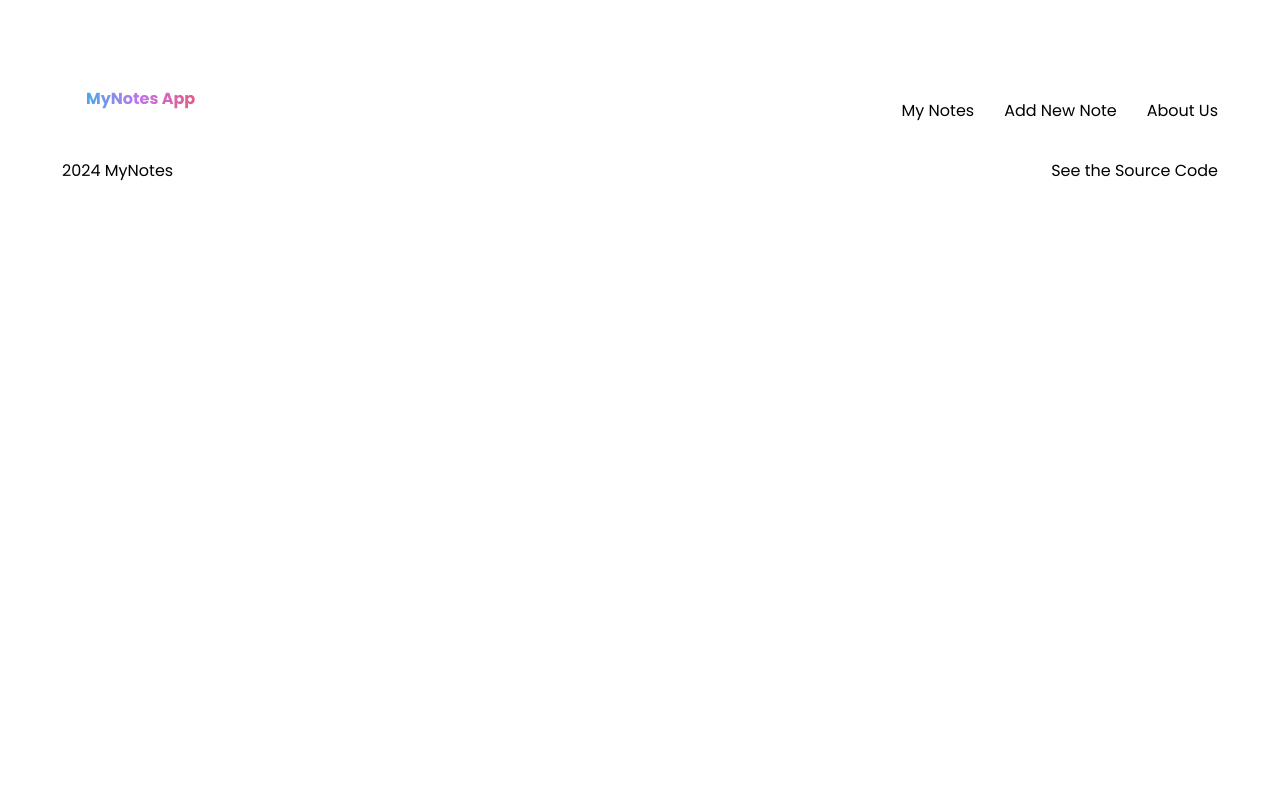
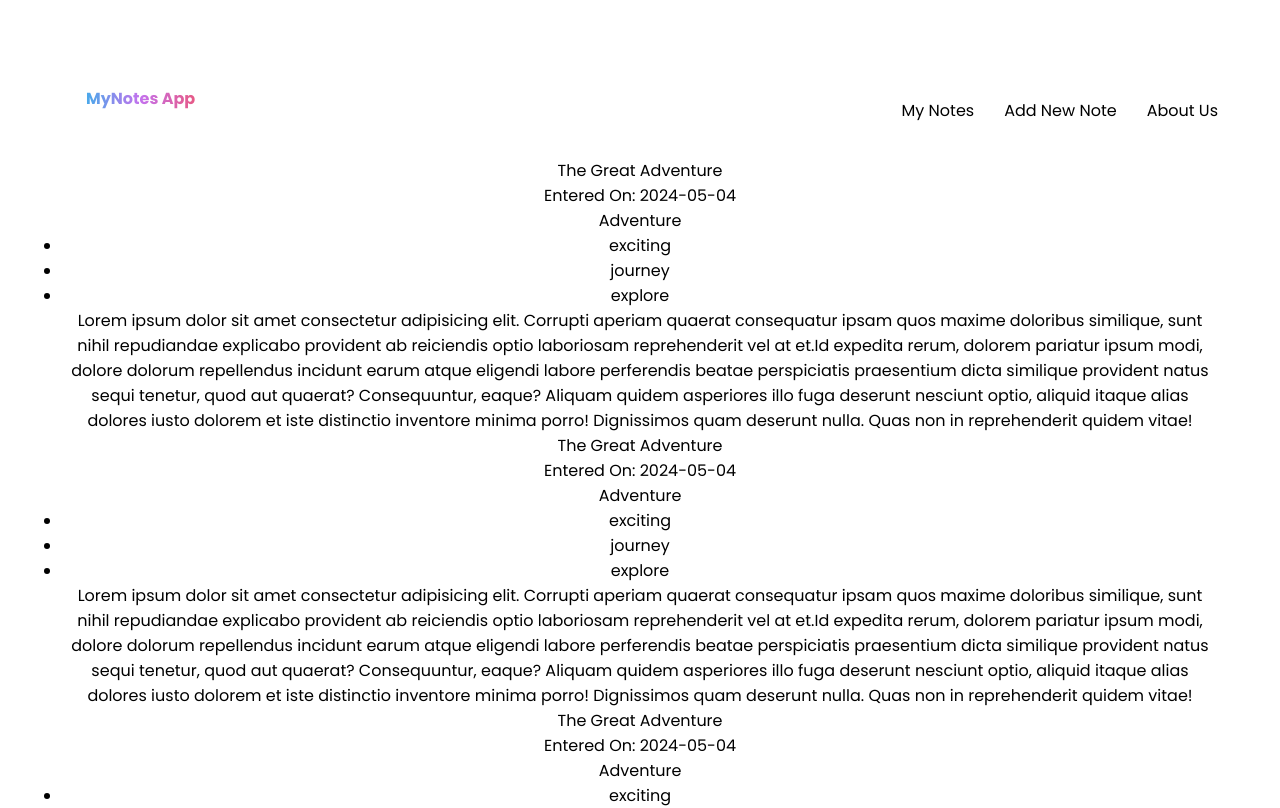
Before and after one commit to ayoublos/note-taking-note, a React (Vite) app: page / in a window 1280 px wide. Shown: the top 808 px of the page. Built offline with nearby package versions, Linux system fonts and the light colour scheme.

Commit message:
add one note

```diff
--- a/src/components/note/Note.jsx
+++ b/src/components/note/Note.jsx
@@ -1,3 +1,14 @@
-export default function Note(){
-    return (<></>)
+export default function Note({note}){
+
+    return (
+        <div className="singleNote">
+            <div className="singNote__container">
+                <h2>{note.title}</h2>
+                <h3>Entered On: {note.date}</h3>
+                <h3>{note.category}</h3>
+                <ul>{note.tags.map((tag,i) => <li key={i}>{tag}</li>)}</ul>
+                <p>{note.content}</p>
+            </div>
+        </div>
+    )
 }
--- a/src/data/data.json
+++ b/src/data/data.json
@@ -1,14 +1,26 @@
-[{
+[
+  {
     "id": "1",
     "title": "The Great Adventure",
     "category": "Adventure",
     "tags": ["exciting", "journey", "explore"],
-    "content": "Once upon a time, in a land far away...",
+    "content": "Lorem ipsum dolor sit amet consectetur adipisicing elit. Corrupti aperiam quaerat consequatur ipsam quos maxime doloribus similique, sunt nihil repudiandae explicabo provident ab reiciendis optio laboriosam reprehenderit vel at et.Id expedita rerum, dolorem pariatur ipsum modi, dolore dolorum repellendus incidunt earum atque eligendi labore perferendis beatae perspiciatis praesentium dicta similique provident natus sequi tenetur, quod aut quaerat? Consequuntur, eaque? Aliquam quidem asperiores illo fuga deserunt nesciunt optio, aliquid itaque alias dolores iusto dolorem et iste distinctio inventore minima porro! Dignissimos quam deserunt nulla. Quas non in reprehenderit quidem vitae!",
+    "date": "2024-05-04"
+  },
+  {
+    "id": "1",
+    "title": "The Great Adventure",
+    "category": "Adventure",
+    "tags": ["exciting", "journey", "explore"],
+    "content": "Lorem ipsum dolor sit amet consectetur adipisicing elit. Corrupti aperiam quaerat consequatur ipsam quos maxime doloribus similique, sunt nihil repudiandae explicabo provident ab reiciendis optio laboriosam reprehenderit vel at et.Id expedita rerum, dolorem pariatur ipsum modi, dolore dolorum repellendus incidunt earum atque eligendi labore perferendis beatae perspiciatis praesentium dicta similique provident natus sequi tenetur, quod aut quaerat? Consequuntur, eaque? Aliquam quidem asperiores illo fuga deserunt nesciunt optio, aliquid itaque alias dolores iusto dolorem et iste distinctio inventore minima porro! Dignissimos quam deserunt nulla. Quas non in reprehenderit quidem vitae!",
+    "date": "2024-05-04"
+  },
+  {
+    "id": "1",
+    "title": "The Great Adventure",
+    "category": "Adventure",
+    "tags": ["exciting", "journey", "explore"],
+    "content": "Lorem ipsum dolor sit amet consectetur adipisicing elit. Corrupti aperiam quaerat consequatur ipsam quos maxime doloribus similique, sunt nihil repudiandae explicabo provident ab reiciendis optio laboriosam reprehenderit vel at et.Id expedita rerum, dolorem pariatur ipsum modi, dolore dolorum repellendus incidunt earum atque eligendi labore perferendis beatae perspiciatis praesentium dicta similique provident natus sequi tenetur, quod aut quaerat? Consequuntur, eaque? Aliquam quidem asperiores illo fuga deserunt nesciunt optio, aliquid itaque alias dolores iusto dolorem et iste distinctio inventore minima porro! Dignissimos quam deserunt nulla. Quas non in reprehenderit quidem vitae!",
     "date": "2024-05-04"
   }
-
-
-
-
-
 ]
```
